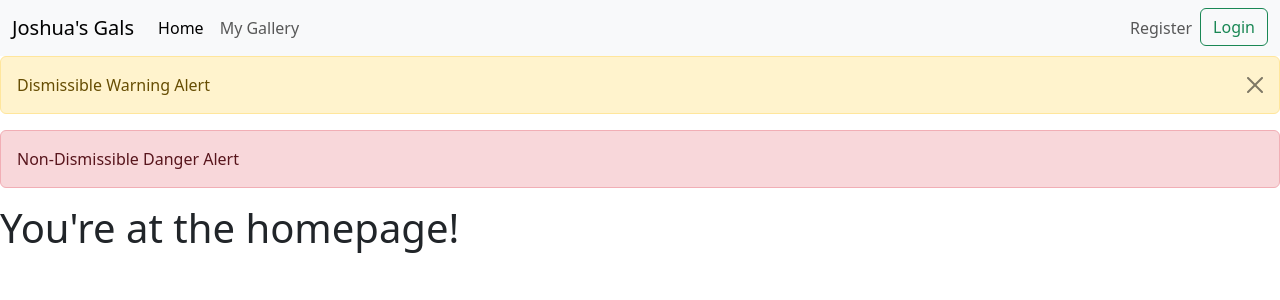
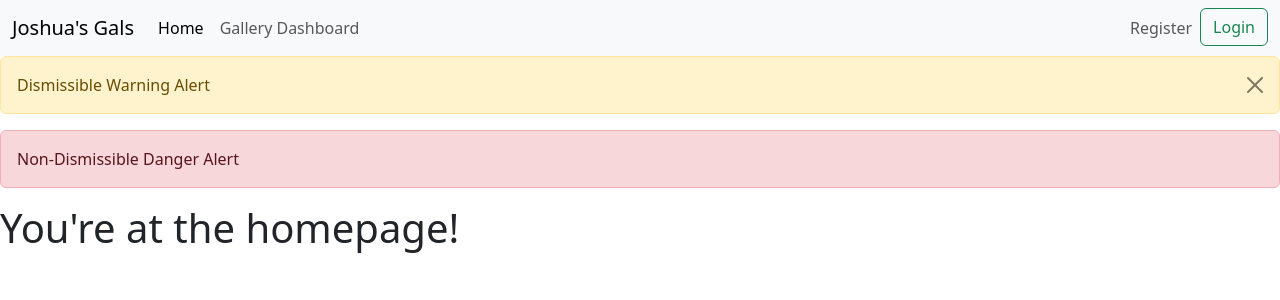
Before and after one commit to joshuaverne/joshuasgallery-server, a Django app: page / in a window 1280 px wide. Shown: the top 300 px of the page. Run offline with Django 4.2, Linux system fonts and the light colour scheme; some libraries are stand-ins or nearby versions.

Commit message:
wording change in header buttons

```diff
--- a/mysite/templates/mysite/header.html
+++ b/mysite/templates/mysite/header.html
@@ -21,7 +21,7 @@
                     <a class="nav-link active" aria-current="page" href="/">Home</a>
                 </li>
                 <li class="nav-item">
-                    <a class="nav-link" href="/gallery" id="nav_link_my_gallery">My Gallery</a>
+                    <a class="nav-link" href="/gallery" id="nav_link_my_gallery">Gallery Dashboard</a>
                 </li>
             </ul>
             <ul class="navbar-nav mb-2 mb-lg-0">
```
Also changed, not shown: 1 other file.
